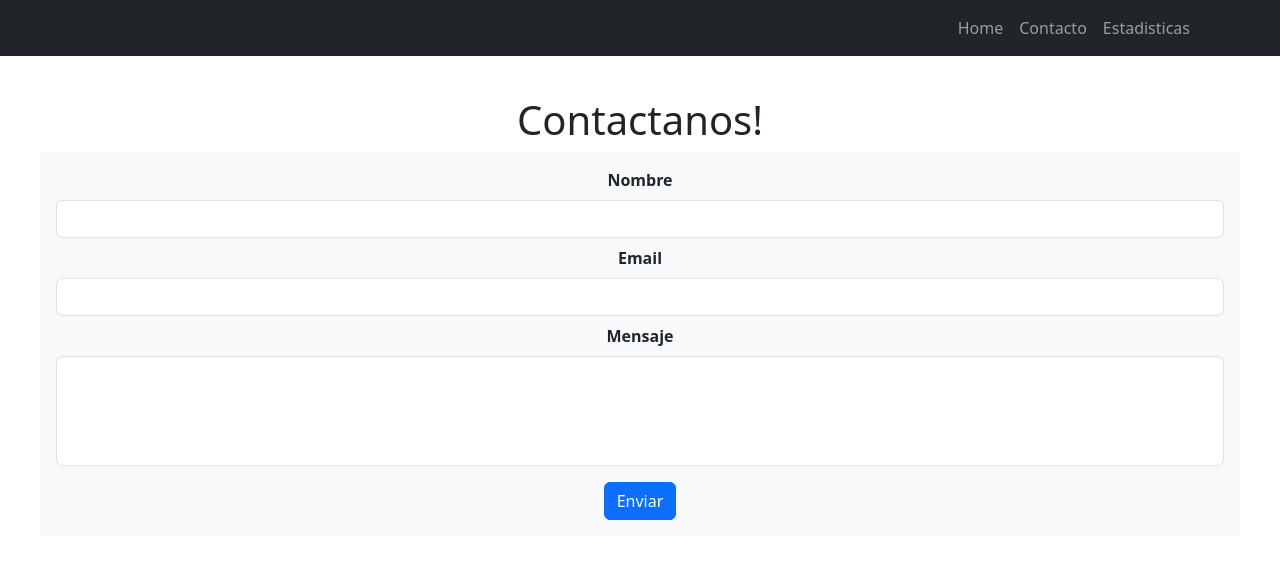
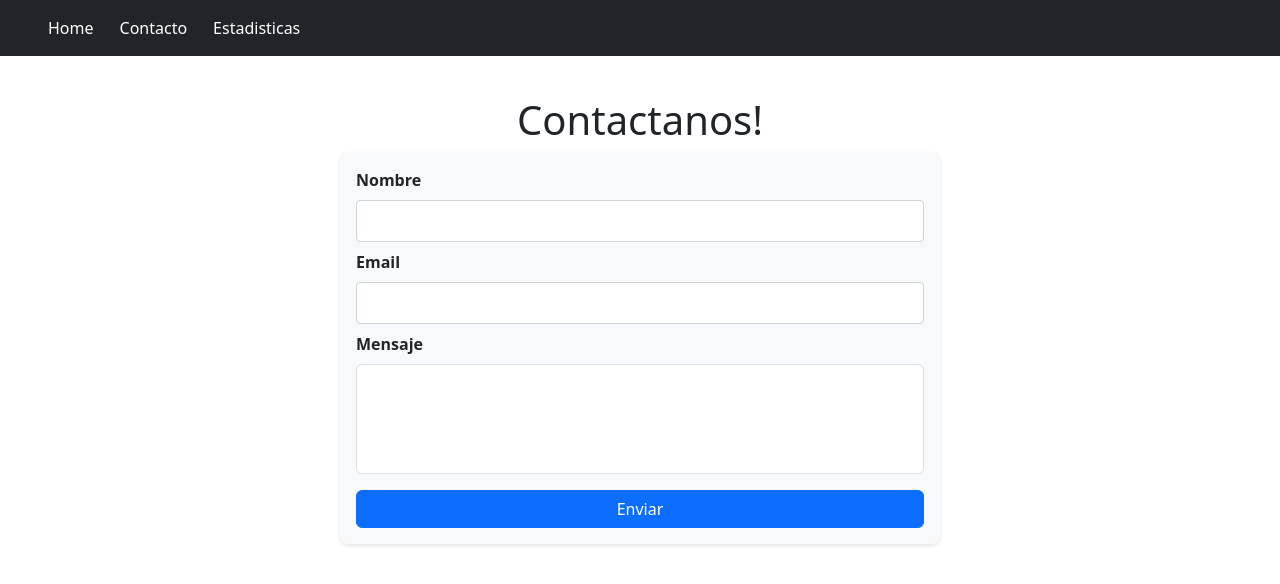
Before and after one commit to lkoziupa06/tp-directorio-personas, a React (Create React App) app: page /contacto in a window 1280 px wide. Shown: the top 584 px of the page. Built offline with nearby package versions, Linux system fonts and the light colour scheme.

Commit message:
contacto y home css mejorado

```diff
--- a/package.json
+++ b/package.json
@@ -3,6 +3,9 @@
   "version": "0.1.0",
   "private": true,
   "dependencies": {
+    "@fortawesome/fontawesome-svg-core": "^6.6.0",
+    "@fortawesome/free-solid-svg-icons": "^6.6.0",
+    "@fortawesome/react-fontawesome": "^0.2.2",
     "@testing-library/jest-dom": "^5.17.0",
     "@testing-library/react": "^13.4.0",
     "@testing-library/user-event": "^13.5.0",
--- a/src/App.css
+++ b/src/App.css
@@ -46,6 +46,7 @@
   border-radius: 5px;
   background-color: #f9f9f9;
   cursor: pointer;
+  width: 100%;
 }
 
 .persona-card:hover{
@@ -104,3 +105,74 @@ h2 {
   padding: 40px;
   justify-content: center;
 }
+
+.navbar {
+  justify-content: flex-start;
+}
+
+.nav-link {
+  margin-right: 10px;
+  color: white;
+  text-decoration: none;
+}
+
+.nav-link:hover {
+  color: lightgray;
+}
+
+.nav{
+  margin-left: 40px;
+}
+
+.container-lista{
+  padding-left: 20%;
+  padding-right: 20%;
+  justify-content: center;
+}
+
+form {
+  max-width: 600px; /* Reduce el ancho del formulario */
+  margin: 0 auto;
+  padding: 20px;
+  background-color: #f8f9fa; /* Color de fondo claro */
+  border-radius: 8px;
+  box-shadow: 0 2px 4px rgba(0, 0, 0, 0.1);
+  margin-top: 10px;
+}
+
+.form-group {
+  margin-bottom: 15px;
+}
+
+label {
+  display: block;
+  margin-bottom: 5px;
+  font-weight: bold;
+  text-align: left; /* Alinea los labels a la izquierda */
+}
+
+input[type="text"], textarea {
+  width: 100%;
+  padding: 8px;
+  border: 1px solid #ced4da;
+  border-radius: 4px;
+  box-sizing: border-box;
+}
+
+textarea {
+  resize: none; /* Evita el redimensionamiento manual */
+}
+
+button {
+  width: 100%;
+  padding: 10px;
+  background-color: #007bff;
+  color: white;
+  border: none;
+  border-radius: 4px;
+  cursor: pointer;
+}
+
+button:hover {
+  background-color: #0056b3;
+}
--- a/src/App.js
+++ b/src/App.js
@@ -6,7 +6,7 @@ function App() {
   return (
     <div className="App">
       <h1 className='title'>Listado de Personas</h1>
-      <div>
+      <div className='container-lista'>
         {personas.map(persona => (
           <CardListado key={persona.id} persona={persona}/>
         ))}
--- a/src/components/CardListado.jsx
+++ b/src/components/CardListado.jsx
@@ -2,6 +2,7 @@ import React from 'react';
 import { useNavigate } from 'react-router-dom';
 import '../App.css';
 import { FaArrowRight } from 'react-icons/fa';
+import { FaUser } from "react-icons/fa";
 
 export const CardListado = ({persona}) =>{
     const navigate = useNavigate();
@@ -12,6 +13,7 @@ export const CardListado = ({persona}) =>{
 
     return (
       <div className="persona-card" onClick={handleClick}>
+        <FaUser />
         <span>{persona.nombre} {persona.apellido}</span>
         <FaArrowRight className="arrow-icon" />
       </div>
--- a/src/components/form.jsx
+++ b/src/components/form.jsx
@@ -1,7 +1,14 @@
-export const Form = ({link}) =>{
+import '../App.css'
+import { useNavigate } from 'react-router-dom';
+
+export const Form = () =>{
+    const navigate = useNavigate();
+    const handleClick = () => {
+        navigate('/contacto');
+      };
     return(
         <>
-            <form action={link} method="POST" class="bg-light my-2 p-3 pt-2">
+            <form method="POST" class="bg-light my-2 p-3 pt-2">
                 <div class="form-group my-2">
                     <label for="nombre" class="form-label fw-bolder">Nombre</label>
                     <input class="form-control" type="text" id="nombre" name="nombre" required></input>
@@ -14,7 +21,7 @@ export const Form = ({link}) =>{
                     <label for="mensaje" class="form-label fw-bolder">Mensaje</label>
                     <textarea class="form-control" style={{ resize: 'none' }} id="mensaje" name="mensaje" rows="4" required/>
                 </div>
-                <button class="btn btn-primary mt-2" type="submit">Enviar</button>
+                <button class="btn btn-primary mt-2" onClick={handleClick}>Enviar</button>
             </form>
         </>
     )
--- a/src/components/navbar.jsx
+++ b/src/components/navbar.jsx
@@ -1,4 +1,3 @@
-import Container from 'react-bootstrap/Container';
 import Nav from 'react-bootstrap/Nav';
 import Navbar from 'react-bootstrap/Navbar';
 import { Outlet, Link } from "react-router-dom";
@@ -6,14 +5,12 @@ import { Outlet, Link } from "react-router-dom";
 export const NavBar = () =>{
   return (
     <>
-      <Navbar bg="dark" data-bs-theme="dark">
-        <Container>
-            <Nav className="ms-auto">
+      <Navbar bg="dark" data-bs-theme="dark" className='navbar'>
+            <Nav className='nav'>
                 <Link className= "nav-link" to="/">Home</Link>
                 <Link className= "nav-link" to="/contacto">Contacto</Link>
                 <Link className= "nav-link" to="/estadisticas">Estadisticas</Link>
             </Nav>
-        </Container>
       </Navbar>
       <Outlet />
     </>
```
Also changed, not shown: 1 other file (tests, documents, lock files or other folders).
